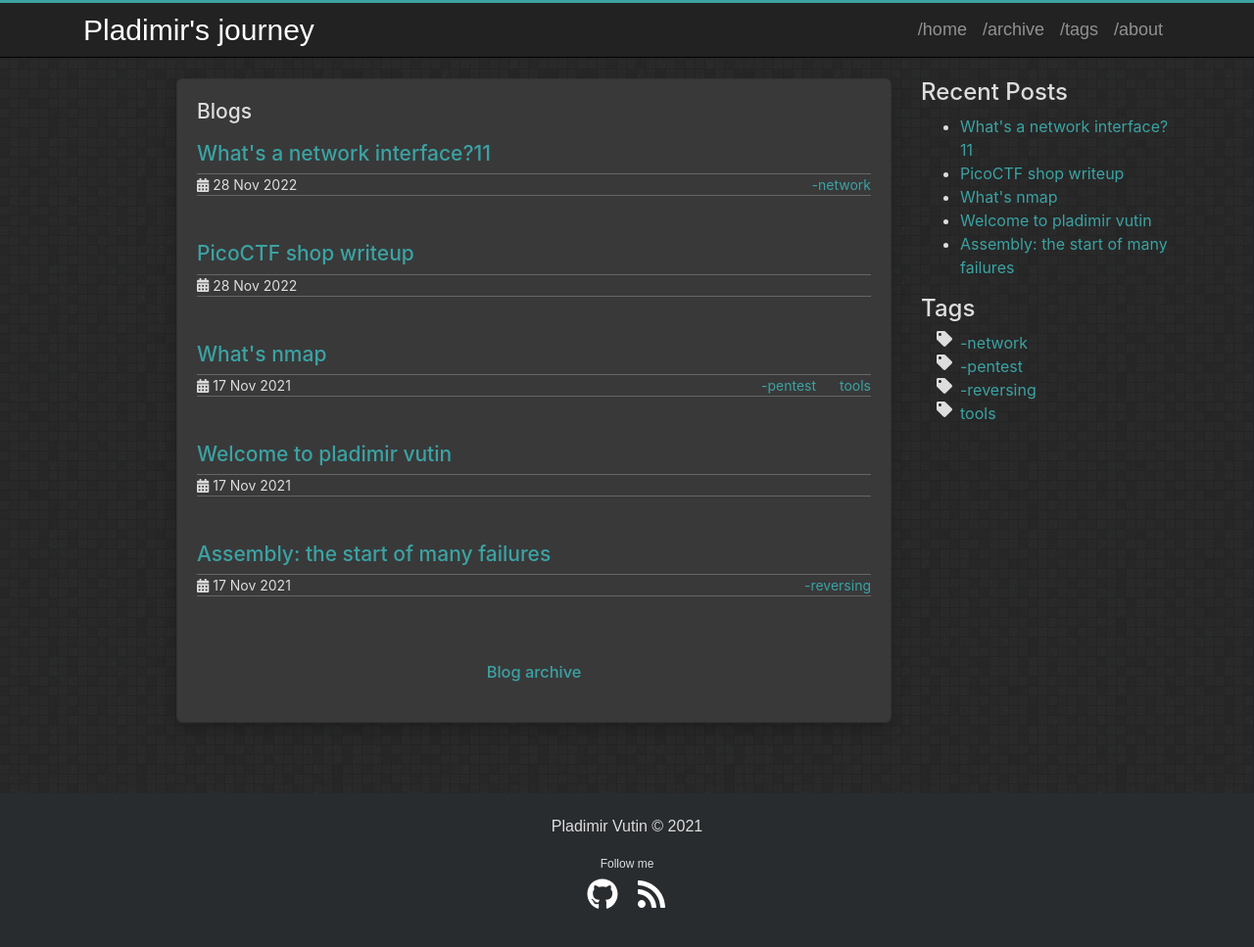
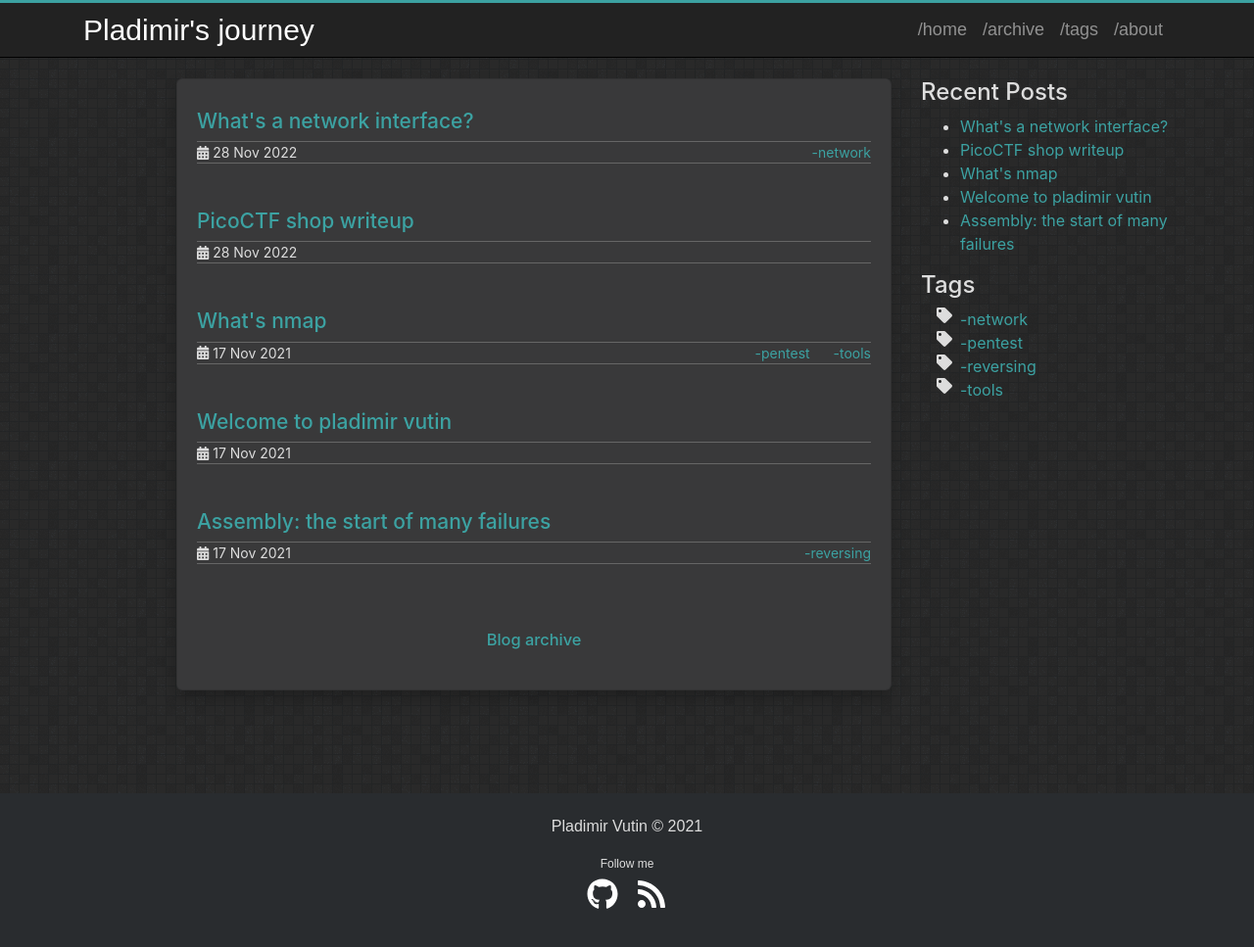
Before and after one commit to SchrodingersNeko749/pladimirBlog, a Jekyll site: the page built from index.markdown, in a window 1280 px wide and 988 px high. Shown: the top 967 px of the window at 98% size. Built offline with Jekyll 4.4.1, drawn with Linux system fonts in a browser that asks for light colours.

Commit message:
onFileChangeHook

```diff
--- a/_layouts/home.html
+++ b/_layouts/home.html
@@ -1,7 +1,6 @@
 ---
 layout: page
 ---
-<h2>Blogs</h2>
 {% for post in site.posts limit:5 %}
 <h2 class="post-title">
     <a href="{{ post.url | relative_url }}">
--- a/_posts/2022-11-29-what_is_namespace.md
+++ b/_posts/2022-11-29-what-is-namespace.md
@@ -1,6 +1,6 @@
 ---
 layout: post
-title:  "What's a network interface?11"
+title:  "What's a network interface?"
 date:   2022-11-28 18:20:21 +0330
 categories: jekyll update
 tags:
```
Also changed, not shown: _posts/2021-11-17-welcome-to-jekyll.markdown (deleted, +0 -11 lines), _posts/2021-11-17-welcome-to-pladimir.markdown (added, +7 -0 lines), _posts/2021-12-7-nmap.md (+1 -1 lines), 1 other file.
